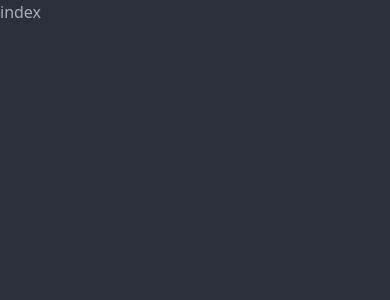
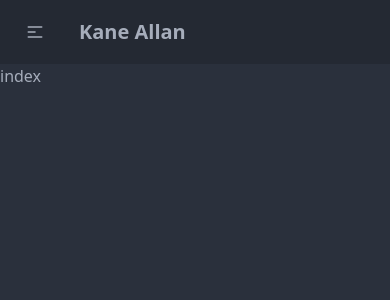
Before and after one commit to Enakers/portfolio, a Next.js app: page / in a window 390 px wide. Shown: the top 300 px of the page. Built offline with nearby package versions, Linux system fonts and the light colour scheme.

Commit message:
feat: basic layout with navbar

```diff
--- /dev/null
+++ b/src/components/Layout/Navbar/Nav.tsx
@@ -0,0 +1,13 @@
+interface Props {
+  className: string;
+}
+
+const Nav = ({ className }: Props) => {
+  return (
+    <ul className={className}>
+      <li></li>
+    </ul>
+  );
+};
+
+export default Nav;
--- /dev/null
+++ b/src/components/Layout/Navbar/index.tsx
@@ -0,0 +1,42 @@
+import Link from 'next/link';
+import Nav from './Nav';
+
+const Navbar = () => {
+  return (
+    <div className="navbar bg-base-200">
+      <div className="navbar-start">
+        <div className="dropdown">
+          <label tabIndex={0} className="btn btn-ghost lg:hidden">
+            <svg
+              xmlns="http://www.w3.org/2000/svg"
+              className="h-5 w-5"
+              fill="none"
+              viewBox="0 0 24 24"
+              stroke="currentColor"
+            >
+              <path
+                strokeLinecap="round"
+                strokeLinejoin="round"
+                strokeWidth="2"
+                d="M4 6h16M4 12h8m-8 6h16"
+              />
+            </svg>
+          </label>
+          <Nav className="menu menu-compact dropdown-content mt-3 p-2 shadow bg-base-100 rounded-box w-52" />
+        </div>
+
+        <Link href="/">
+          <a className="btn btn-ghost normal-case text-xl">Kane Allan</a>
+        </Link>
+
+        <div className="hidden lg:flex">
+          <Nav className="menu menu-horizontal p-0" />
+        </div>
+      </div>
+
+      <div className="navbar-end"></div>
+    </div>
+  );
+};
+
+export default Navbar;
--- /dev/null
+++ b/src/components/Layout/index.tsx
@@ -0,0 +1,18 @@
+import { ReactNode } from 'react';
+import Navbar from './Navbar';
+
+interface Props {
+  children: ReactNode;
+}
+
+const Layout = ({ children }: Props) => {
+  return (
+    <>
+      <Navbar />
+
+      <main className="container mx-auto">{children}</main>
+    </>
+  );
+};
+
+export default Layout;
--- a/src/pages/_app.tsx
+++ b/src/pages/_app.tsx
@@ -1,8 +1,13 @@
 import type { AppProps } from 'next/app';
+import Layout from '~/components/Layout';
 import '~/styles/globals.css';
 
 function MyApp({ Component, pageProps }: AppProps) {
-  return <Component {...pageProps} />;
+  return (
+    <Layout>
+      <Component {...pageProps} />
+    </Layout>
+  );
 }
 
 export default MyApp;
```
